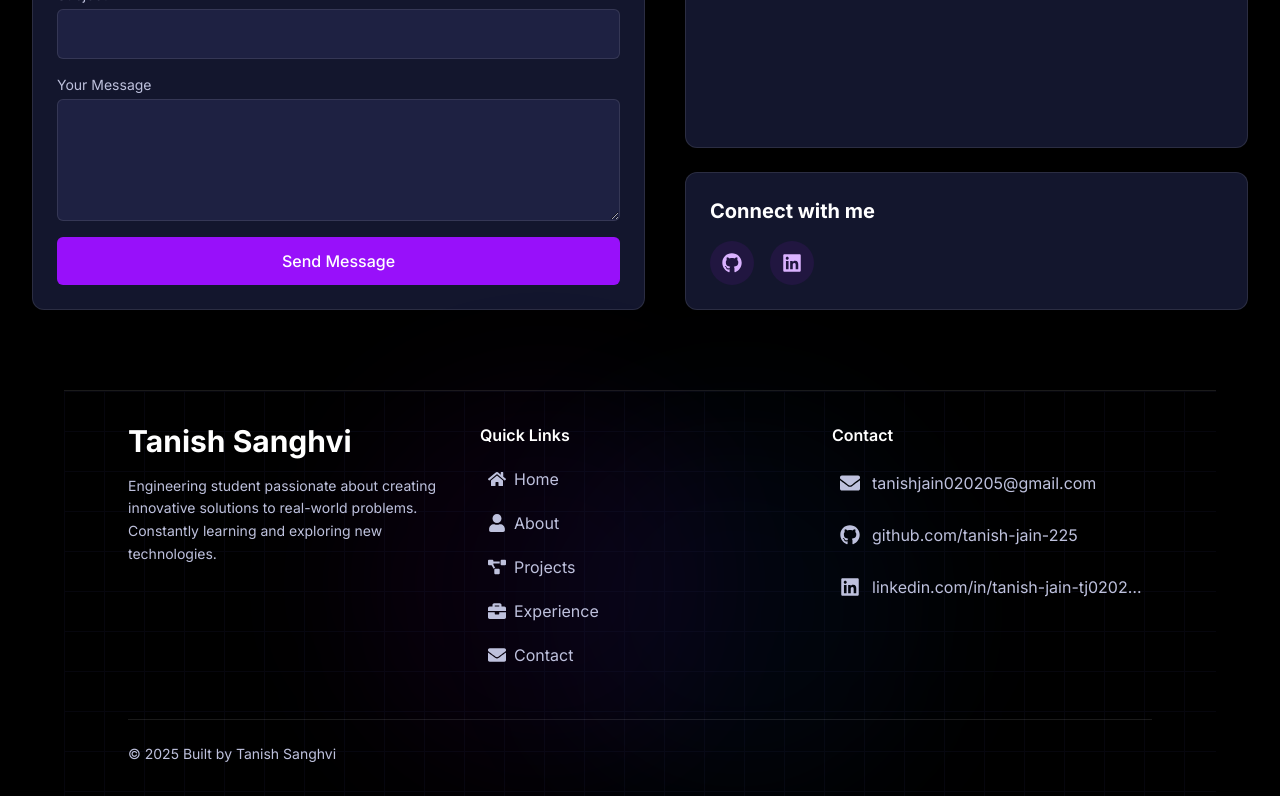
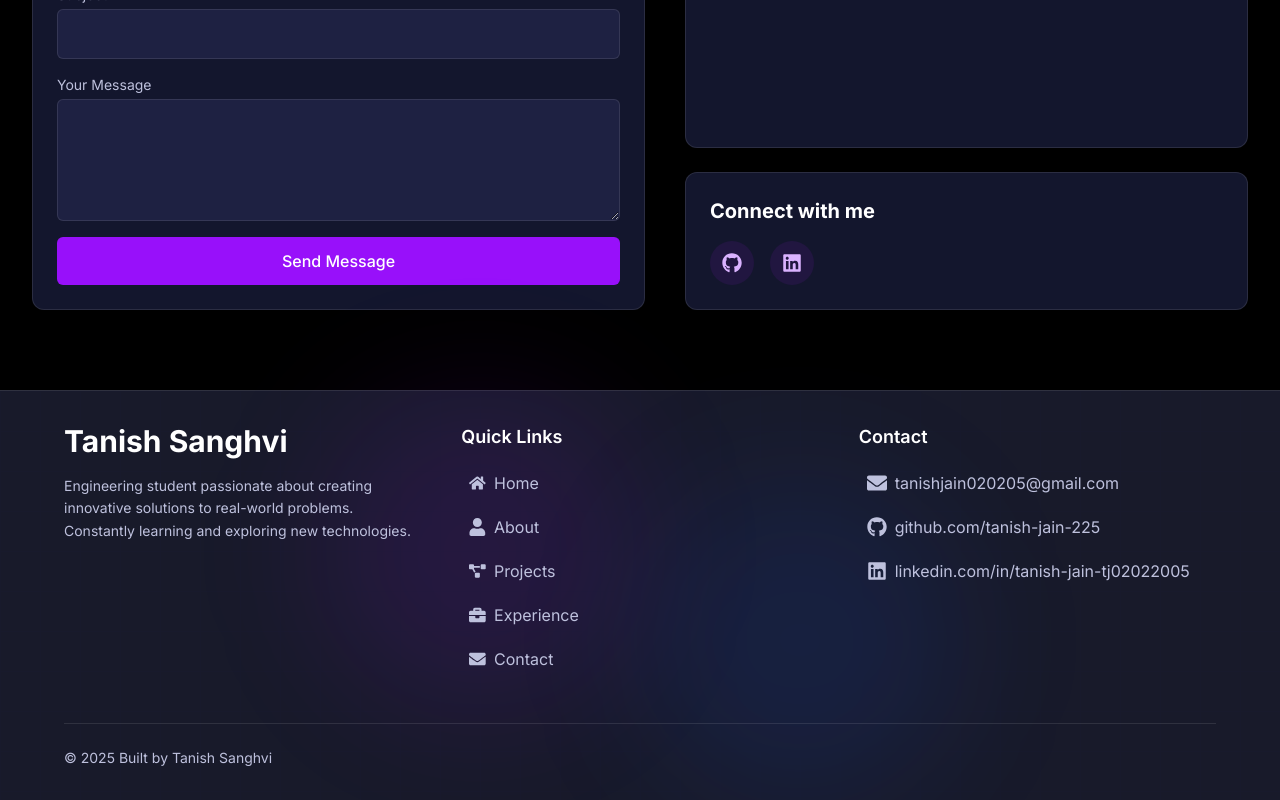
Before and after one commit to tanish-jain-225/tanish-portfolio, a Next.js app: page / in a window 1280 px wide. Shown: the part 5494-6294 px from the top of the page. Built offline with nearby package versions, Linux system fonts and the light colour scheme.

Commit message:
Deployed

```diff
--- a/components/Footer.tsx
+++ b/components/Footer.tsx
@@ -30,48 +30,40 @@ const Footer = () => {
   };
 
   return (
-    <footer className="p-8 border-t border-white/10 relative mx-auto w-[90vw]" role="contentinfo">
-      {/* Blurred gradient bg */}
-      <div className="absolute inset-0 w-full h-full">
-        <div className="absolute top-0 left-1/4 w-96 h-96 rounded-full bg-purple-600/5 filter blur-3xl"></div>
-        <div className="absolute bottom-0 right-1/4 w-96 h-96 rounded-full bg-blue-600/5 filter blur-3xl"></div>
+    <footer className="relative w-full max-w-full mx-auto p-6 sm:p-8 border-t border-white/10 bg-[#181A2A] text-white" role="contentinfo">
+      {/* Decorative background */}
+      <div className="absolute inset-0 w-full h-full pointer-events-none select-none z-0">
+        <div className="absolute top-0 left-1/4 w-60 sm:w-80 h-60 sm:h-80 rounded-full bg-purple-600/10 filter blur-3xl"></div>
+        <div className="absolute bottom-0 right-1/4 w-60 sm:w-80 h-60 sm:h-80 rounded-full bg-blue-600/10 filter blur-3xl"></div>
+        <div className="h-full w-full opacity-10 [background-image:linear-gradient(to_right,#1e2142_1px,transparent_1px),linear-gradient(to_bottom,#1e2142_1px,transparent_1px)] [background-size:32px_32px] sm:[background-size:40px_40px]"></div>
       </div>
-
-      {/* Grid background */}
-      <div className="absolute inset-0 opacity-20">
-        <div className="h-full w-full
-          [background-image:linear-gradient(to_right,#1e2142_1px,transparent_1px),linear-gradient(to_bottom,#1e2142_1px,transparent_1px)]
-          [background-size:40px_40px]">
-        </div>
-      </div>
-
-      <div className="max-w-7xl mx-auto px-4 sm:px-6 lg:px-8 relative z-10">
-        <div className="flex flex-col md:flex-row flex-wrap gap-10 md:gap-8 items-start w-full">
+      <div className="relative z-10 max-w-7xl mx-auto px-2 sm:px-4 md:px-6 lg:px-8 w-full">
+        <div className="flex flex-col md:flex-row flex-wrap gap-8 md:gap-10 items-stretch md:items-start w-full">
           {/* Logo and description */}
-          <div className="flex-1 min-w-[250px] flex flex-col justify-center md:justify-start mb-8 md:mb-0">
-            <h2 className="text-xl font-bold text-white flex items-center">
-              <span className="text-3xl mr-2">{footerData.logo.text}</span>
+          <div className="flex-1 min-w-[180px] sm:min-w-[220px] flex flex-col justify-center md:justify-start mb-8 md:mb-0">
+            <h2 className="text-lg sm:text-xl font-bold text-white flex items-center gap-2">
+              <span className="text-2xl sm:text-3xl">{footerData.logo.text}</span>
               <div className={`w-2 h-8 bg-${footerData.logo.accent}-500 rounded-full`}></div>
             </h2>
-            <p className="mt-4 text-[#BEC1DD] text-sm leading-relaxed max-w-md">
+            <p className="mt-4 text-[#BEC1DD] text-xs sm:text-sm leading-relaxed max-w-xs sm:max-w-md break-words">
               {footerData.description}
             </p>
           </div>
           {/* Navigation */}
-          <div className="flex-1 min-w-[200px] mb-8 md:mb-0">
-            <h3 className="text-white font-semibold mb-4">{uiText.footer.quickLinks}</h3>
-            <ul className="space-y-3">
+          <div className="flex-1 min-w-[150px] sm:min-w-[200px] mb-8 md:mb-0">
+            <h3 className="text-white font-semibold mb-3 sm:mb-4 text-base sm:text-lg">{uiText.footer.quickLinks}</h3>
+            <ul className="flex flex-col gap-2 sm:gap-3">
               {navItems.map((item, index) => {
                 const IconComponent = FaIcons[item.icon as keyof typeof FaIcons];
                 return (
-                  <li key={index}>
+                  <li key={index} className="w-full">
                     <a
                       href={item.link}
                       onClick={(e) => handleSmoothScroll(e, item.link)}
-                      className="flex items-center gap-2 text-[#BEC1DD] hover:text-white transition-colors hover:underline text-base cursor-pointer px-2 py-1 rounded-md"
+                      className="flex items-center gap-2 text-[#BEC1DD] hover:text-white transition-colors hover:underline text-sm sm:text-base cursor-pointer px-2 py-1 rounded-md break-all whitespace-normal w-full"
                     >
                       <IconComponent size={18} />
-                      <span>{item.name}</span>
+                      <span className="break-all whitespace-normal w-full">{item.name}</span>
                     </a>
                   </li>
                 );
@@ -79,32 +71,32 @@ const Footer = () => {
             </ul>
           </div>
           {/* Contact Info */}
-          <div className="flex-1 min-w-[200px] mb-8 md:mb-0">
-            <h3 className="text-white font-semibold mb-4">{uiText.footer.contact}</h3>
-            <ul className="space-y-3 min-h-[64px]">
-              <li>
+          <div className="flex-1 min-w-[150px] sm:min-w-[200px] mb-8 md:mb-0">
+            <h3 className="text-white font-semibold mb-3 sm:mb-4 text-base sm:text-lg">{uiText.footer.contact}</h3>
+            <ul className="flex flex-col gap-2 sm:gap-3">
+              <li className="w-full">
                 <a
                   href={`mailto:${personalInfo.email}`}
-                  className="flex items-center gap-3 text-[#BEC1DD] hover:text-white transition-colors text-base min-h-[40px] px-2 py-1"
-                  style={{lineHeight: '1.5', fontSize: '1rem'}}
+                  className="flex items-center gap-2 text-[#BEC1DD] hover:text-white transition-colors text-sm sm:text-base px-2 py-1 break-all whitespace-normal w-full"
+                  style={{lineHeight: '1.5'}}
                 >
                   <FaIcons.FaEnvelope size={20} className="min-w-[20px] min-h-[20px]" />
-                  <span className="truncate">{personalInfo.email}</span>
+                  <span className="break-all whitespace-normal w-full">{personalInfo.email}</span>
                 </a>
               </li>
               {socialMedia.slice(0, 2).map((social) => {
                 const IconComponent = FaIcons[social.icon as keyof typeof FaIcons];
                 return (
-                  <li key={social.id}>
+                  <li key={social.id} className="w-full">
                     <a
                       href={social.url}
-                      className="flex items-center gap-3 text-[#BEC1DD] hover:text-white transition-colors text-base min-h-[40px] px-2 py-1 rounded-md"
+                      className="flex items-center gap-2 text-[#BEC1DD] hover:text-white transition-colors text-sm sm:text-base px-2 py-1 rounded-md break-all whitespace-normal w-full"
                       target="_blank"
                       rel="noopener noreferrer"
-                      style={{lineHeight: '1.5', fontSize: '1rem'}}
+                      style={{lineHeight: '1.5'}}
                     >
                       <IconComponent size={20} className="min-w-[20px] min-h-[20px]" />
-                      <span className="truncate">{social.url.replace('https://', '')}</span>
+                      <span className="break-all whitespace-normal w-full">{social.url.replace('https://', '')}</span>
                     </a>
                   </li>
                 );
@@ -112,8 +104,8 @@ const Footer = () => {
             </ul>
           </div>
         </div>
-        <div className="mt-12 pt-6 border-t border-white/10 flex flex-col md:flex-row justify-between items-center gap-4 md:gap-0 w-full">
-          <p className="text-[#BEC1DD] text-sm text-center md:text-left w-full md:w-auto">
+        <div className="mt-8 sm:mt-12 pt-4 sm:pt-6 border-t border-white/10 flex flex-col md:flex-row justify-between items-center gap-3 md:gap-0 w-full">
+          <p className="text-[#BEC1DD] text-xs sm:text-sm text-center md:text-left w-full md:w-auto break-words">
             &copy; {footerData.copyright.year} {footerData.copyright.text}
           </p>
         </div>
```
